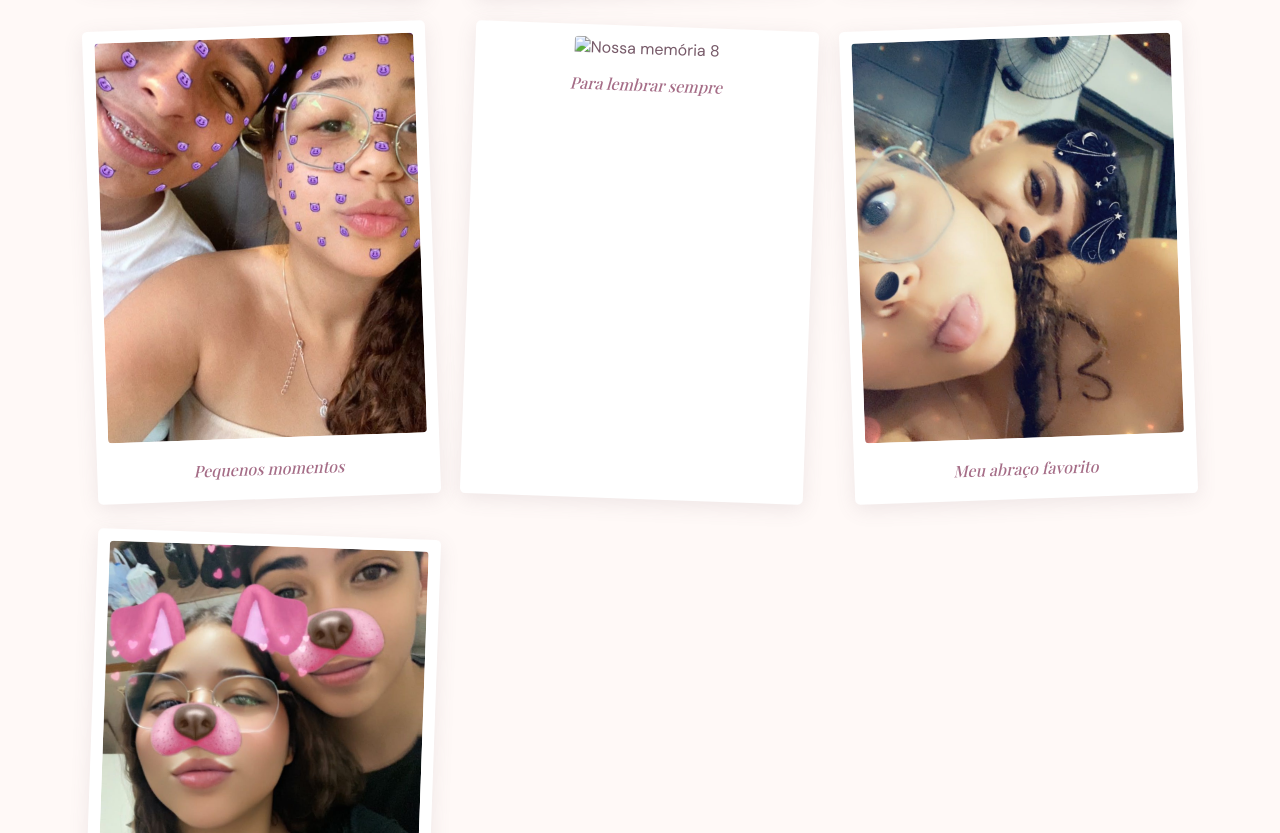
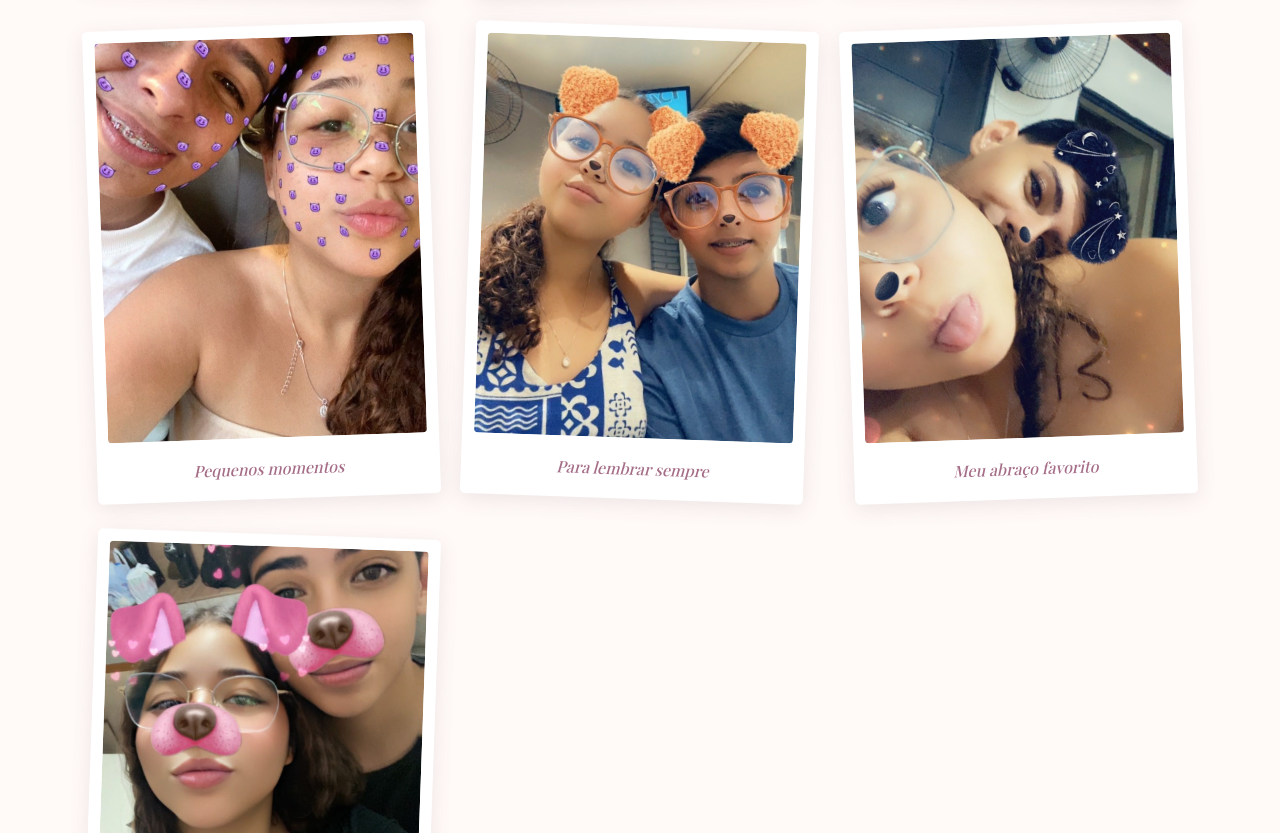
Before and after one commit to isabellepires-ship-it/Portif-lio, a plain HTML site: page index.html in a window 1280 px wide. Shown: the part 3450-4283 px from the top of the page. Drawn offline with nearby package versions, Linux system fonts and the light colour scheme; the site is published under a folder, as on GitHub Pages, so addresses that start at the root find nothing; a web font is replaced by a local one.

Commit message:
Add files via upload

```diff
--- a/index.html
+++ b/index.html
@@ -193,7 +193,7 @@
             </div>
 
             <div class="foto-card">
-                <img src="/img/foto 8.jpeg" alt="Nossa memória 8">
+                <img src="./img/foto 8.jpeg" alt="Nossa memória 8">
                 <p>Para lembrar sempre</p>
             </div>
 
```
